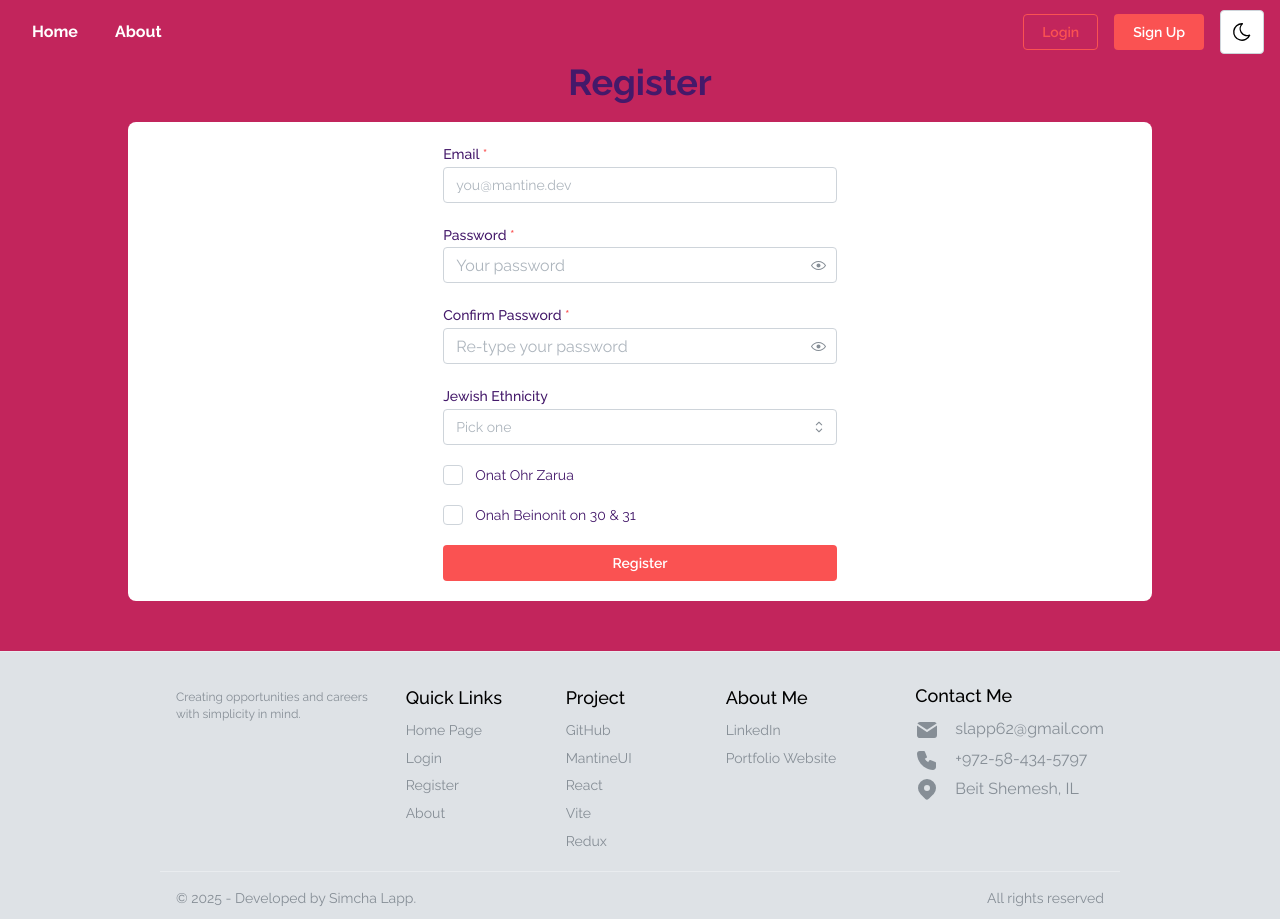
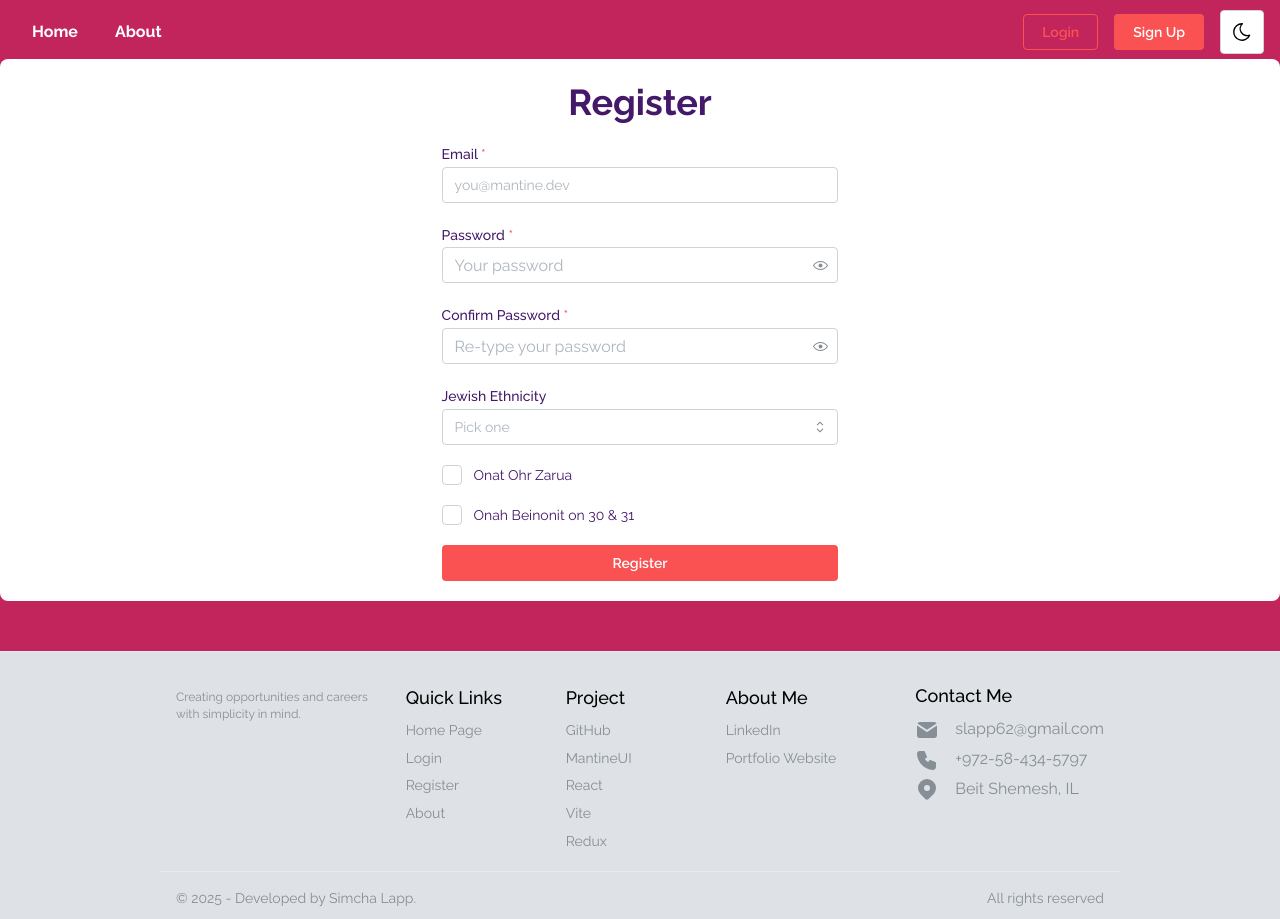
Before and after one commit to Slapp62/freeMikvahCal, a React (Vite) app in the folder frontend/: page /register in a window 1280 px wide. Built offline with nearby package versions, Linux system fonts and the light colour scheme; no server answers.

Commit message:
paper tweak

```diff
--- a/frontend/src/pages/register.page.tsx
+++ b/frontend/src/pages/register.page.tsx
@@ -77,10 +77,9 @@ const RegisterPage = () => {
 
 
   return (
+    <Paper p={20} radius="md">
         <Stack w='80%' mx='auto'>
         <Title order={1} ta="center">Register</Title>
-
-      <Paper p={20} radius="md">
             <form onSubmit={handleSubmit(onSubmit)}>
                 <Stack w='40%' mx='auto' gap={20}>
                 <TextInput
@@ -154,8 +153,8 @@ const RegisterPage = () => {
                 <Button type="submit">Register</Button>
                 </Stack>
             </form>
+        </Stack>
     </Paper>
-    </Stack>
   );
 };
 
```
Lines whose indentation alone changed are shown as unchanged.
